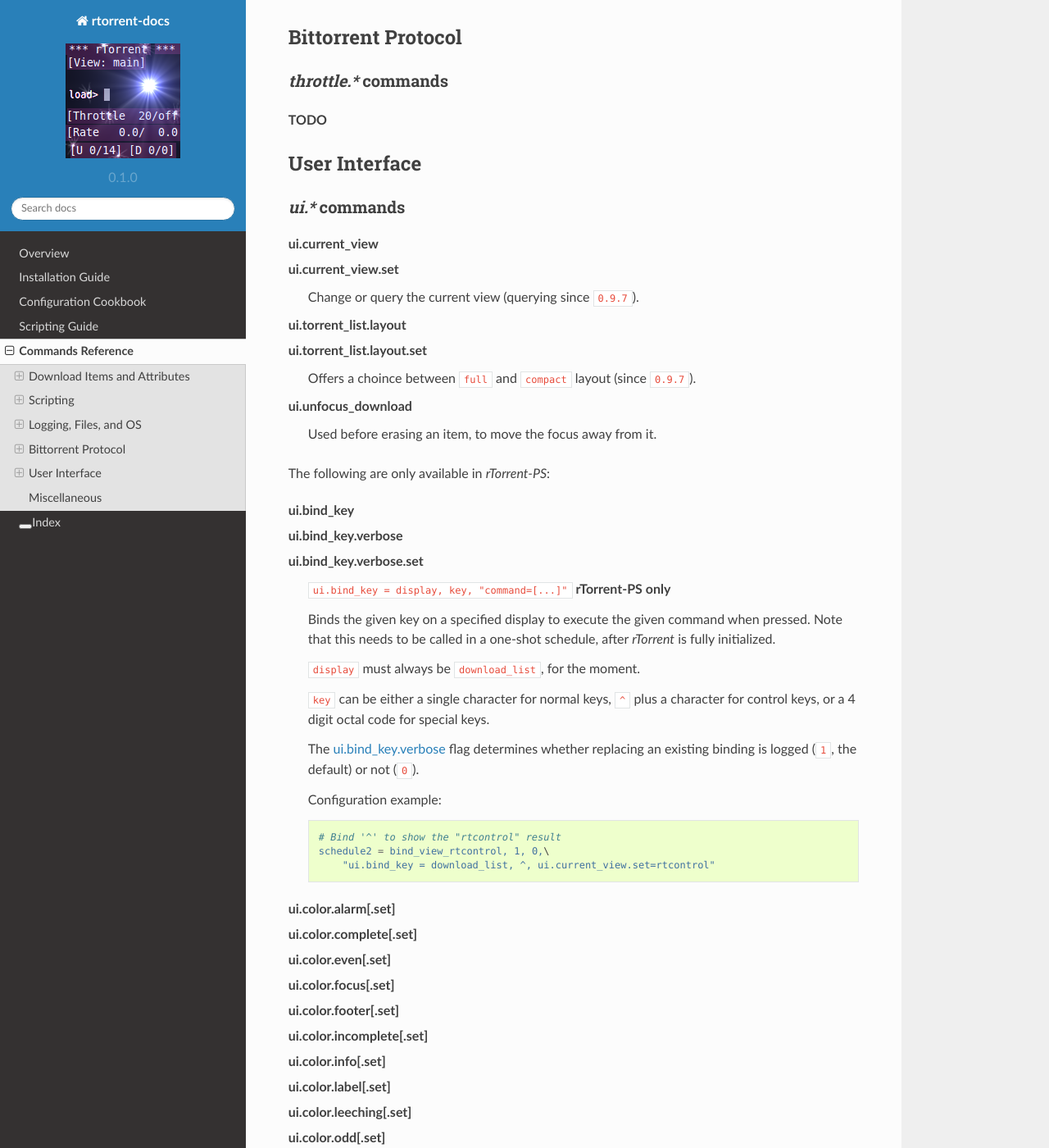
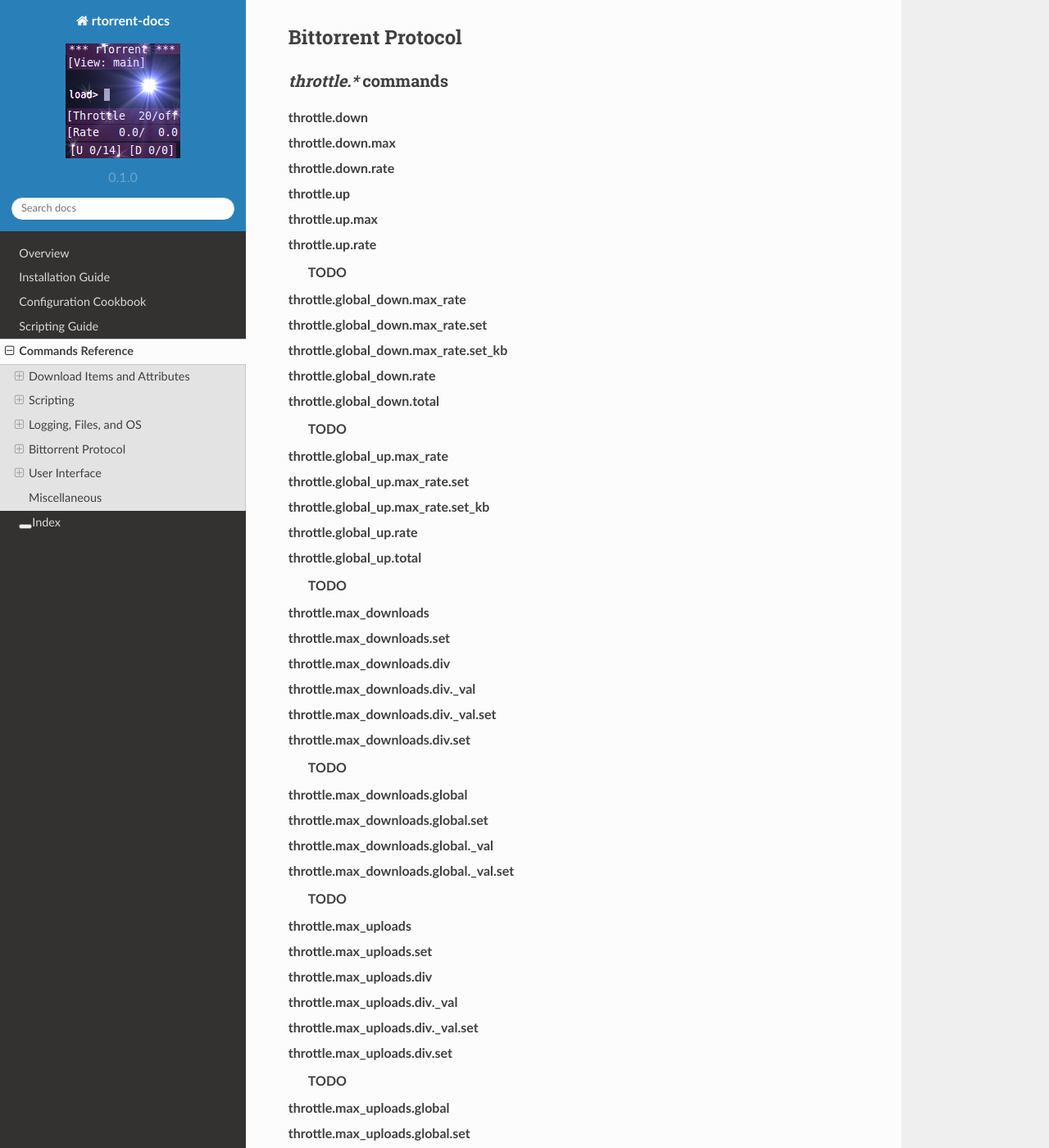
Before and after one commit to rtorrent-community/rtorrent-docs, a Sphinx documentation site: the page built from docs/cmd-ref.rst, in a window 1280 px wide and 1400 px high, scrolled down 6366 px. Shown: the whole window at 82% size. Built offline with Sphinx 7.4.7 and the Read the Docs theme 2.0.0, drawn with Linux system fonts in a browser that asks for light colours; some of the changed text lies outside the part shown.

Commit message:
throttle.* group (TODO)

```diff
--- a/docs/include-cmd-bt.rst
+++ b/docs/include-cmd-bt.rst
@@ -3,4 +3,90 @@
 `throttle.*` commands
 ^^^^^^^^^^^^^^^^^^^^^^^^^^
 
-**TODO**
+.. glossary::
+
+    throttle.down
+    throttle.down.max
+    throttle.down.rate
+    throttle.up
+    throttle.up.max
+    throttle.up.rate
+
+        **TODO**
+
+    throttle.global_down.max_rate
+    throttle.global_down.max_rate.set
+    throttle.global_down.max_rate.set_kb
+    throttle.global_down.rate
+    throttle.global_down.total
+
+        **TODO**
+
+    throttle.global_up.max_rate
+    throttle.global_up.max_rate.set
+    throttle.global_up.max_rate.set_kb
+    throttle.global_up.rate
+    throttle.global_up.total
+
+        **TODO**
+
+    throttle.max_downloads
+    throttle.max_downloads.set
+    throttle.max_downloads.div
+    throttle.max_downloads.div._val
+    throttle.max_downloads.div._val.set
+    throttle.max_downloads.div.set
+
+        **TODO**
+
+    throttle.max_downloads.global
+    throttle.max_downloads.global.set
+    throttle.max_downloads.global._val
+    throttle.max_downloads.global._val.set
+
+        **TODO**
+
+    throttle.max_uploads
+    throttle.max_uploads.set
+    throttle.max_uploads.div
+    throttle.max_uploads.div._val
+    throttle.max_uploads.div._val.set
+    throttle.max_uploads.div.set
+
+        **TODO**
+
+    throttle.max_uploads.global
+    throttle.max_uploads.global.set
+    throttle.max_uploads.global._val
+    throttle.max_uploads.global._val.set
+
+        **TODO**
+
+    throttle.min_downloads
+    throttle.min_downloads.set
+    throttle.min_uploads
+    throttle.min_uploads.set
+
+        **TODO**
+
+    throttle.max_peers.normal
+    throttle.max_peers.normal.set
+    throttle.max_peers.seed
+    throttle.max_peers.seed.set
+    throttle.min_peers.normal
+    throttle.min_peers.normal.set
+    throttle.min_peers.seed
+    throttle.min_peers.seed.set
+
+        **TODO**
+
+    throttle.unchoked_downloads
+    throttle.unchoked_uploads
+
+        **TODO**
+
+    throttle.ip
+
+        **TODO**
+
+.. END cmd-bt
```
